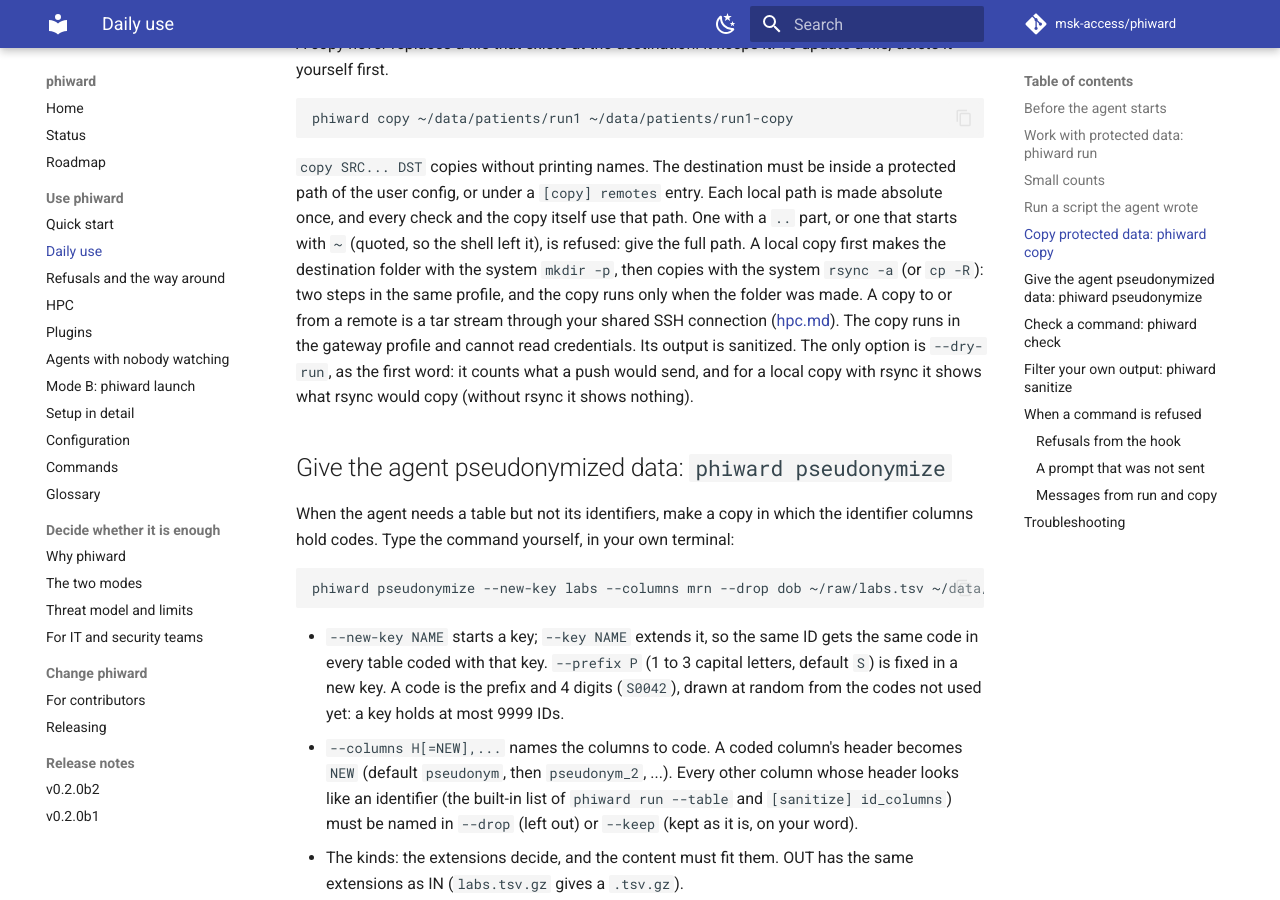
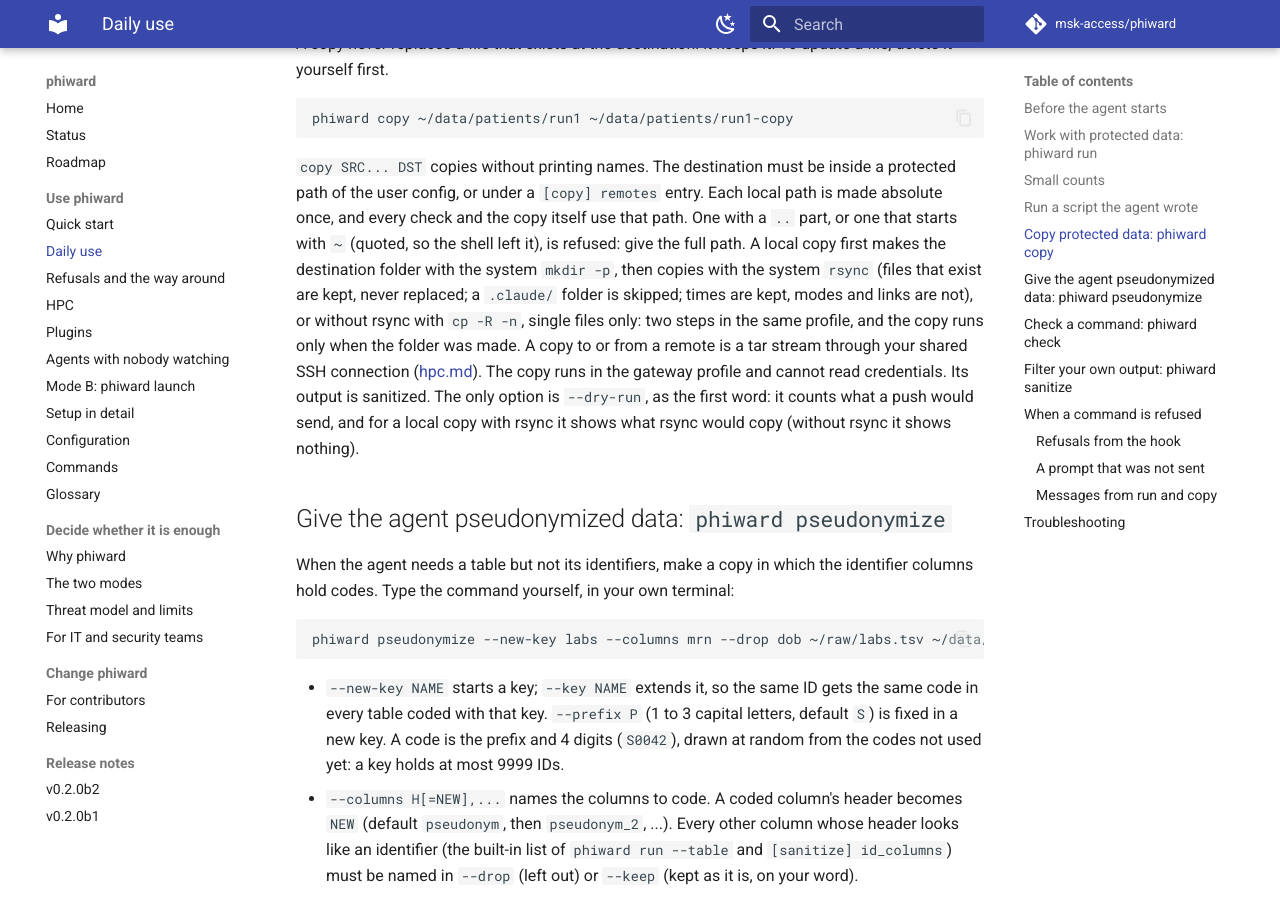
Before and after one commit to msk-access/phiward, an MkDocs documentation site: the page built from docs/daily-use.md, in a window 1280 px wide and 900 px high, scrolled down 3737 px. Built offline with MkDocs 1.6.1 and Material for MkDocs 9.7.7, drawn with Linux system fonts in a browser that asks for light colours; comment, search, counter and statistics services are not loaded; the version menu is left out.

Commit message:
docs(daily-use): what a local copy keeps
copying.py runs rsync -rt --ignore-existing --exclude=.claude/, not rsync -a: files that exist
are kept, a .claude folder is skipped, times are kept, modes and links are not. Without rsync,
cp -R -n copies single files only.

```diff
--- a/docs/daily-use.md
+++ b/docs/daily-use.md
@@ -151,7 +151,9 @@ phiward copy ~/data/patients/run1 ~/data/patients/run1-copy
 of the user config, or under a `[copy] remotes` entry. Each local path is made absolute
 once, and every check and the copy itself use that path. One with a `..` part, or one that
 starts with `~` (quoted, so the shell left it), is refused: give the full path. A local copy first makes the destination folder with the system
-`mkdir -p`, then copies with the system `rsync -a` (or `cp -R`): two steps in the same profile,
+`mkdir -p`, then copies with the system `rsync` (files that exist are kept, never replaced; a
+`.claude/` folder is skipped; times are kept, modes and links are not), or without rsync with
+`cp -R -n`, single files only: two steps in the same profile,
 and the copy runs only when the folder was made. A copy to or from a remote is a tar stream through your shared SSH connection
 ([hpc.md](hpc.md#phiward-copy)). The copy runs in the gateway profile and cannot read
 credentials. Its output is sanitized. The only option is `--dry-run`, as the first word: it
```
